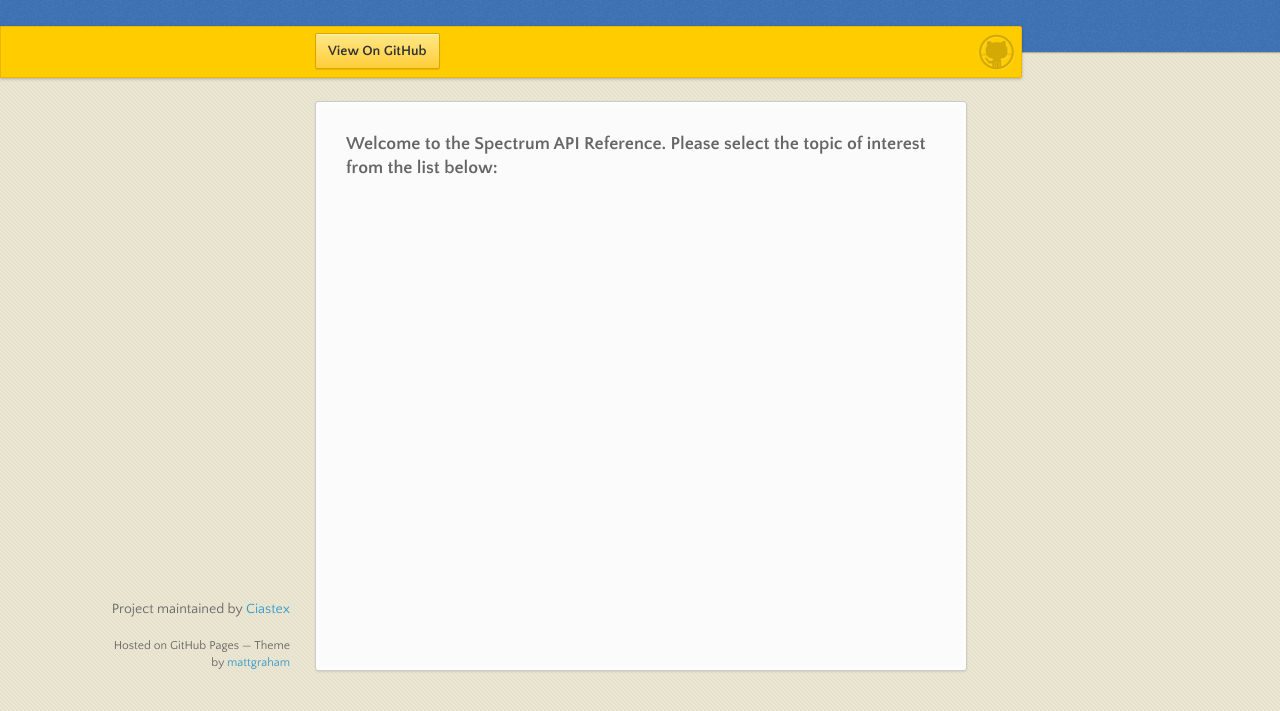
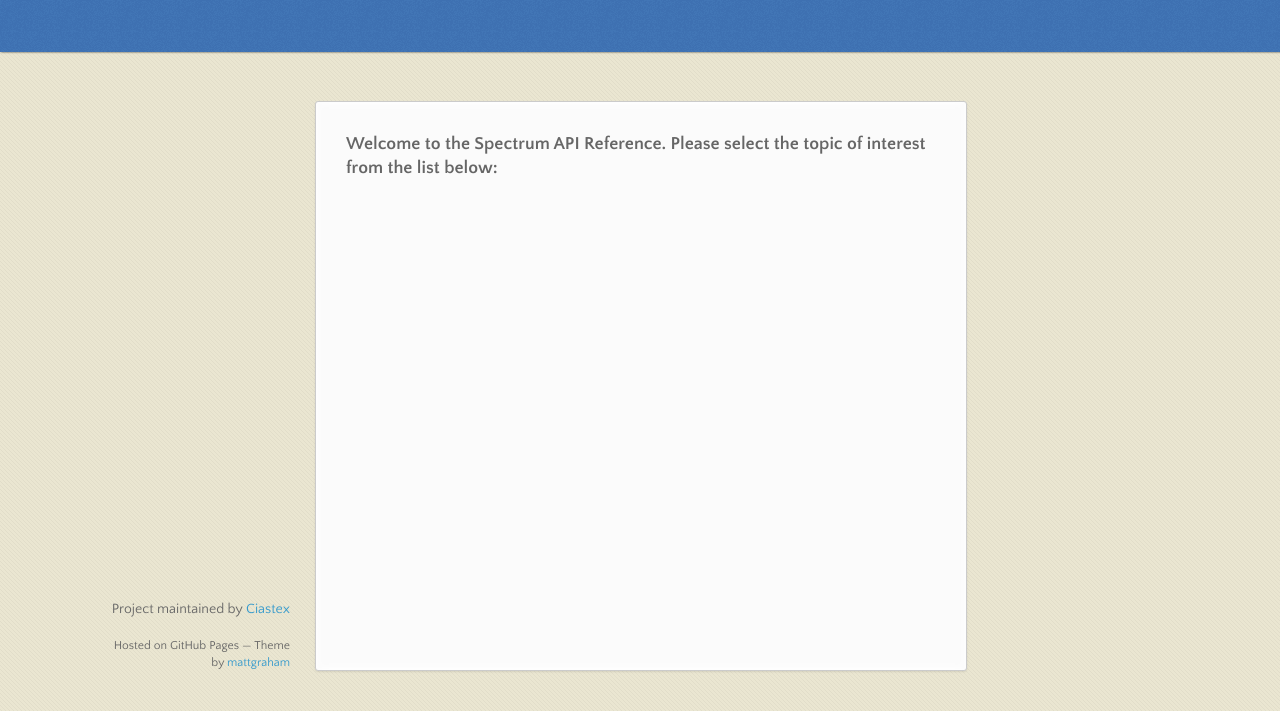
Before and after one commit to larnin/Spectrum, a plain HTML site: page index.html in a window 1280 px wide. Shown: the part 89-800 px from the top of the page. Drawn offline with nearby package versions, Linux system fonts and the light colour scheme.

Commit message:
Removed the banner

```diff
--- a/index.html
+++ b/index.html
@@ -20,13 +20,6 @@
         <h1>Spectrum API Reference Manual</h1>
         <p></p>
       </header>
-
-      <div id="banner">
-        <span id="logo"></span>
-
-        <a href="https://github.com/Ciastex/Spectrum" class="button fork"><strong>View On GitHub</strong></a>
-      </div><!-- end banner -->
-
     <div class="wrapper">
       <nav>
         <ul></ul>
```
